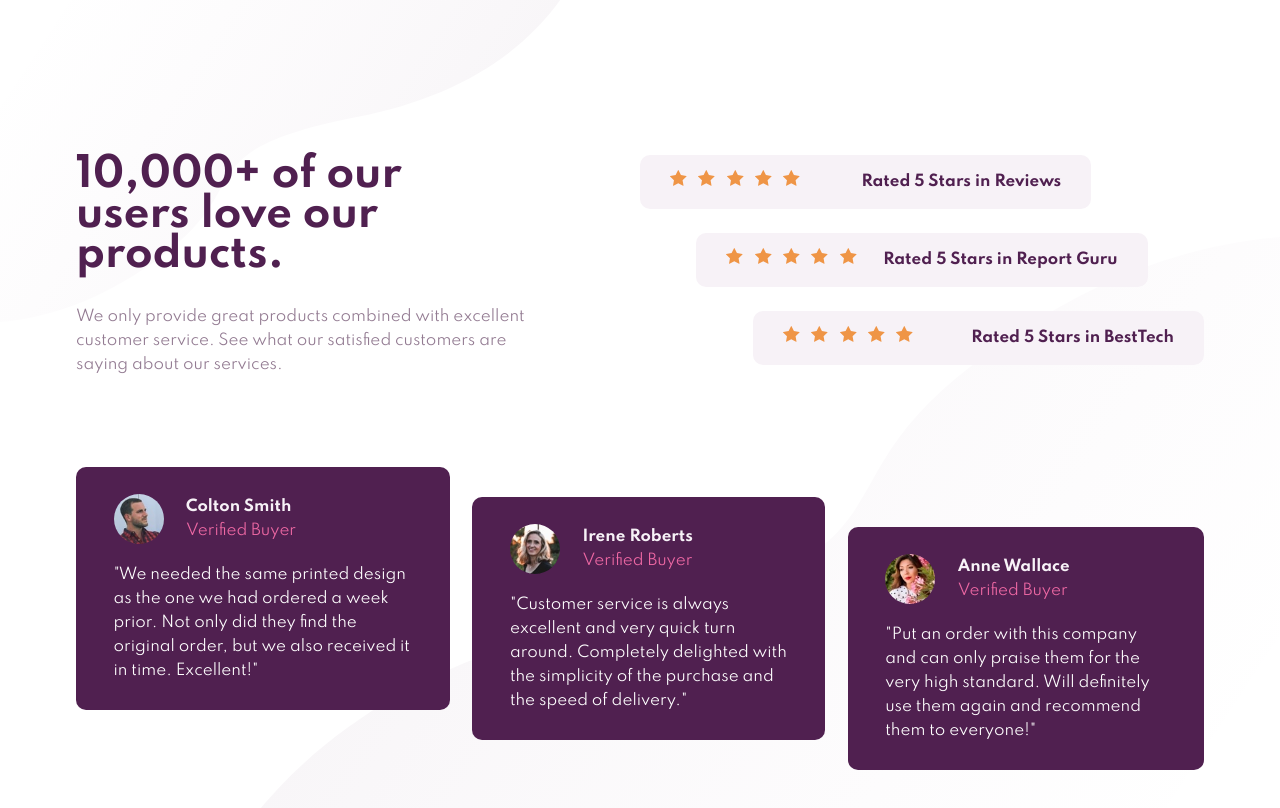
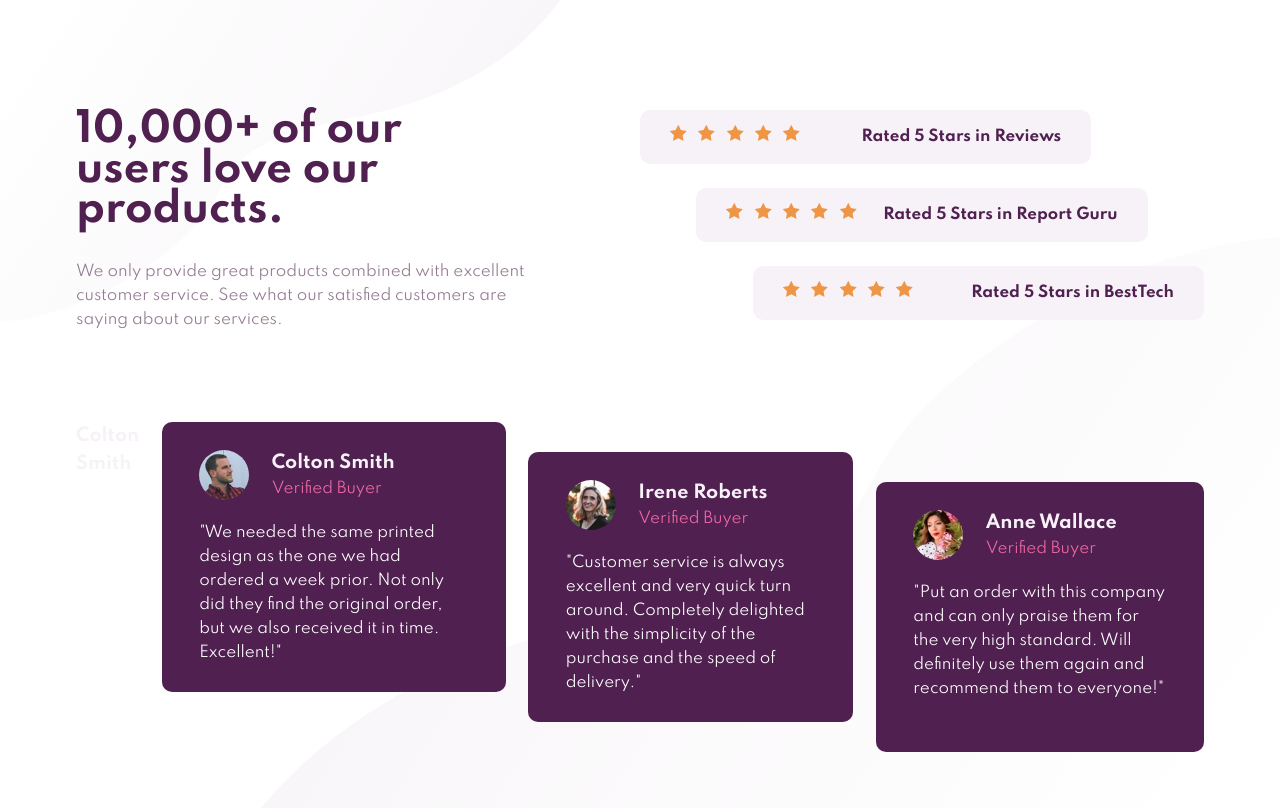
Before and after one commit to Jeth0214/FEM-Social-proof-section-challenge, a plain HTML site: page index.html in a window 1280 px wide. Drawn offline with Linux system fonts and the light colour scheme.

Commit message:
fix html issues with section lack heading

```diff
--- a/assets/style/style.css
+++ b/assets/style/style.css
@@ -145,7 +145,6 @@ img {
 
     .intro {
         text-align: left;
-        padding-top: 3em;
     }
 
     .intro__headings {
--- a/index.html
+++ b/index.html
@@ -77,13 +77,16 @@
       </header>
 
       <section class="cards container row">
+        <h3 class="card__name">
+          Colton Smith
+      </h3>
         <div class="card card--one">
           <div class="card__header">
             <img class="card__avatar" src="./images/image-colton.jpg" alt="Colton Smith">
             <div class="card__title">
-              <p class="card__name">
+              <h3 class="card__name">
                 Colton Smith
-              </p>
+            </h3>
               <p class="card__position">
                 Verified Buyer
               </p>
@@ -101,9 +104,9 @@
           <div class="card__header">
             <img class="card__avatar" src="./images/image-irene.jpg" alt="Irene Roberts">
             <div class="card__title">
-              <p class="card__name">
+              <h3 class="card__name">
                 Irene Roberts
-              </p>
+              </h3>
               <p class="card__position">
                 Verified Buyer
               </p>
@@ -120,9 +123,9 @@
           <div class="card__header">
             <img class="card__avatar" src="./images/image-anne.jpg" alt="Anne Wallace">
             <div class="card__title">
-              <p class="card__name">
+              <h3 class="card__name">
                 Anne Wallace
-              </p>
+              </h3>
               <p class="card__position">
                 Verified Buyer
               </p>
```
